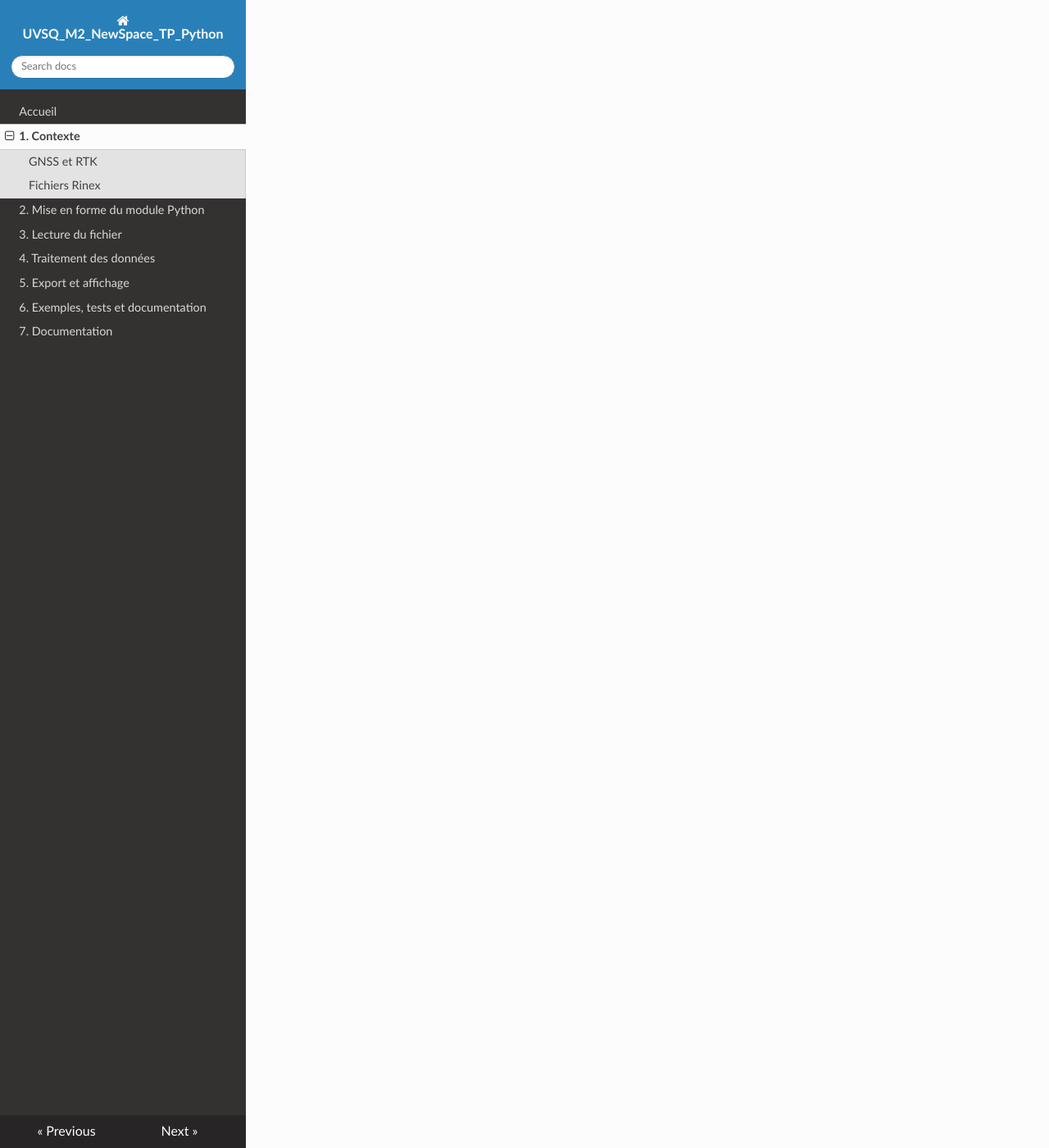
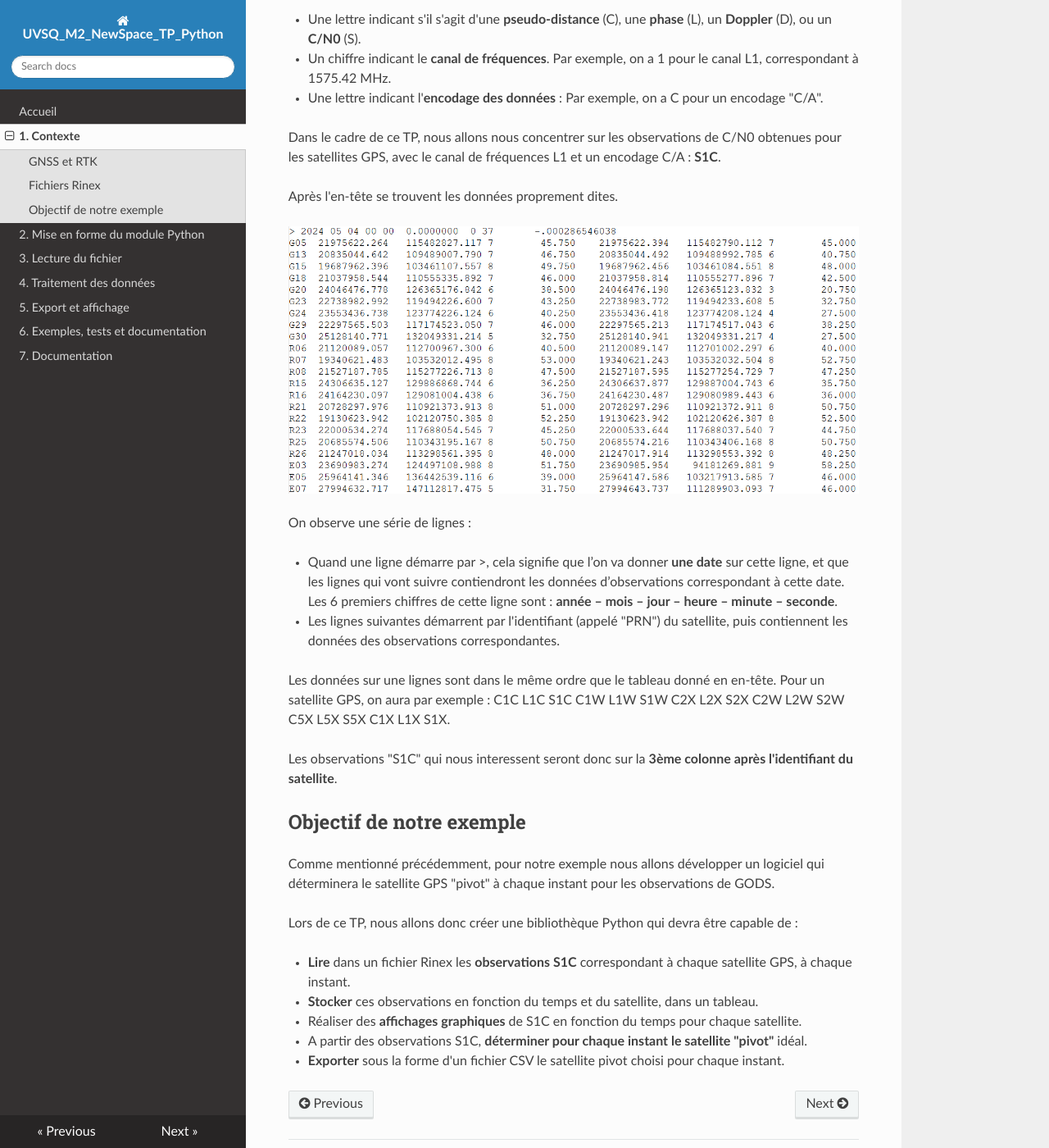
Before and after one commit to NicOudart/UVSQ_M2_NewSpace_TP_Python, an MkDocs documentation site: the page built from docs/1_Contexte.md, in a window 1280 px wide and 1400 px high, scrolled down 3804 px. Shown: the whole window at 82% size. Built offline with MkDocs 1.6.1, drawn with Linux system fonts in a browser that asks for light colours; nearby versions of some CDN libraries; some of the changed text lies outside the part shown.

Commit message:
-Finishing the context part of the tutorial.

```diff
--- a/docs/1_Contexte.md
+++ b/docs/1_Contexte.md
@@ -72,3 +72,60 @@ Il s’agit de 24h d’observations GNSS datant du 4 mai 2024, échantillonnées
 Il contient des données provenant de 4 stations GNSS : GPS (USA), GLONASS (Russie), GALILEO (Europe) et Beidou (Chine).
 
 Il s’agit du fichier « GODS00USA_R_20241250000_01D_30S_MO.rnx » que vous trouverez [ici](https://github.com/NicOudart/UVSQ_M2_NewSpace_TP_Python/tree/main/example).
+
+Ouvrez le fichier dans un éditeur de texte quelconque.
+
+Vous pouvez voir l'en-tête du fichier, dont la fin est indiquée par la balise "END OF HEADER".
+
+![En-tête Rinex](img/Rinex_header.png)
+
+Parmi les méta-données de l'en-tête, on trouve dans le tableau encadré en rouge les types d'observations reçues par GODS.
+
+Il est indiqué que ce tableau contient les informations "SYS / # / OBS TYPES" :
+
+- La **constellation** : G pour GPS, R pour GLONASS, E pour GALILEO, C pour Beidou.
+
+- Le **nombre** de types d'observations.
+
+- Les **types d'observations**, désignés par leur code.
+
+Le code d'un type d'observation s'écrit avec **3 caractères** :
+
+- Une lettre indicant s'il s'agit d'une **pseudo-distance** (C), une **phase** (L), un **Doppler** (D), ou un **C/N0** (S).
+
+- Un chiffre indicant le **canal de fréquences**. Par exemple, on a 1 pour le canal L1, correspondant à 1575.42 MHz.
+
+- Une lettre indicant l'**encodage des données** : Par exemple, on a C pour un encodage "C/A".
+
+Dans le cadre de ce TP, nous allons nous concentrer sur les observations de C/N0 obtenues pour les satellites GPS, avec le canal de fréquences L1 et un encodage C/A : **S1C**.
+
+Après l'en-tête se trouvent les données proprement dites.
+
+![Contenu Rinex](img/Rinex_content.png)
+
+On observe une série de lignes :
+
+- Quand une ligne démarre par >, cela signifie que l’on va donner **une date** sur cette ligne, et que les lignes qui vont suivre contiendront les données d’observations correspondant à cette date. Les 6 premiers chiffres de cette ligne sont : **année – mois – jour – heure – minute – seconde**.
+
+- Les lignes suivantes démarrent par l'identifiant (appelé "PRN") du satellite, puis contiennent les données des observations correspondantes.
+
+Les données sur une lignes sont dans le même ordre que le tableau donné en en-tête.
+Pour un satellite GPS, on aura par exemple : C1C L1C S1C C1W L1W S1W C2X L2X S2X C2W L2W S2W C5X L5X S5X C1X L1X S1X.
+
+Les observations "S1C" qui nous interessent seront donc sur la **3ème colonne après l'identifiant du satellite**.
+
+## Objectif de notre exemple
+
+Comme mentionné précédemment, pour notre exemple nous allons développer un logiciel qui déterminera le satellite GPS "pivot" à chaque instant pour les observations de GODS.
+
+Lors de ce TP, nous allons donc créer une bibliothèque Python qui devra être capable de :
+
+- **Lire** dans un fichier Rinex les **observations S1C** correspondant à chaque satellite GPS, à chaque instant.
+
+- **Stocker** ces observations en fonction du temps et du satellite, dans un tableau.
+
+- Réaliser des **affichages graphiques** de S1C en fonction du temps pour chaque satellite.
+
+- A partir des observations S1C, **déterminer pour chaque instant le satellite "pivot"** idéal.
+
+- **Exporter** sous la forme d'un fichier CSV le satellite pivot choisi pour chaque instant.
```
Also changed, not shown: docs/img/Rinex_content.png (added), docs/img/Rinex_header.png (added).
